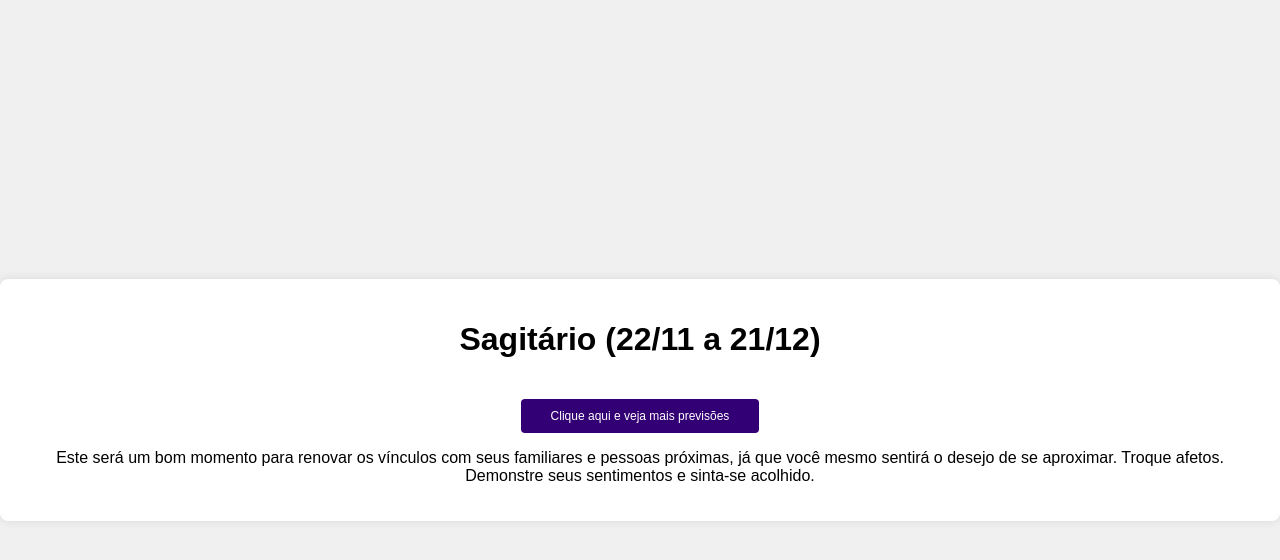
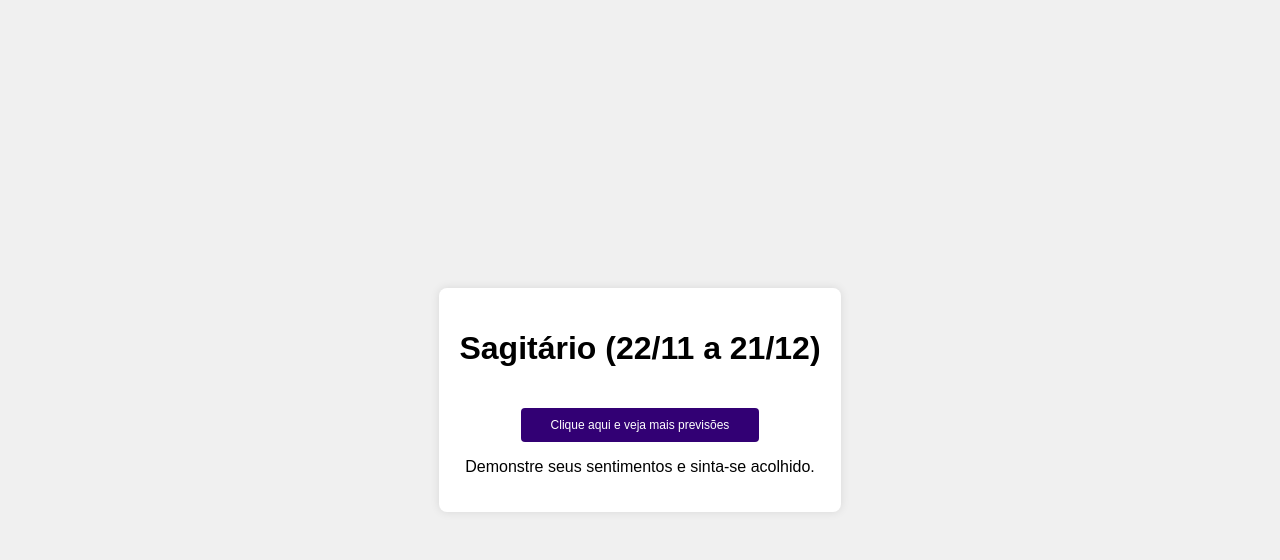
Before and after one commit to letambani/exerciciovs, a plain HTML site: page index.html in a window 1280 px wide. Both pictures are taken after a click on the button "Clique aqui e veja mais previsões". Drawn offline with Linux system fonts and the light colour scheme.

Commit message:
Update index.html

```diff
--- a/index.html
+++ b/index.html
@@ -10,7 +10,7 @@
     <div class="container">
         <h1>Sagitário (22/11 a 21/12)</h1>
         <button id="messageButton">Clique aqui e veja mais previsões</button>
-        <p id="message" class="hidden">Este será um bom momento para renovar os vínculos com seus familiares e pessoas próximas, já que você mesmo sentirá o desejo de se aproximar. Troque afetos. Demonstre seus sentimentos e sinta-se acolhido.</p>
+        <p id="message" class="hidden">Demonstre seus sentimentos e sinta-se acolhido.</p>
     </div>
     <script src="script.js"></script>
 </body>
```
